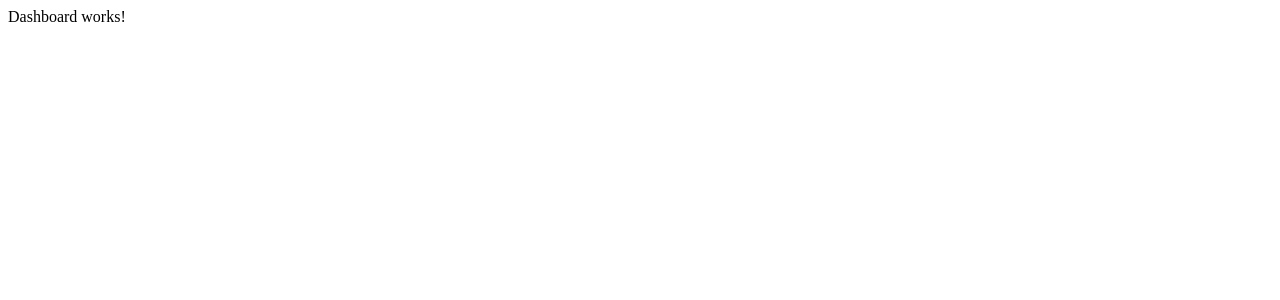
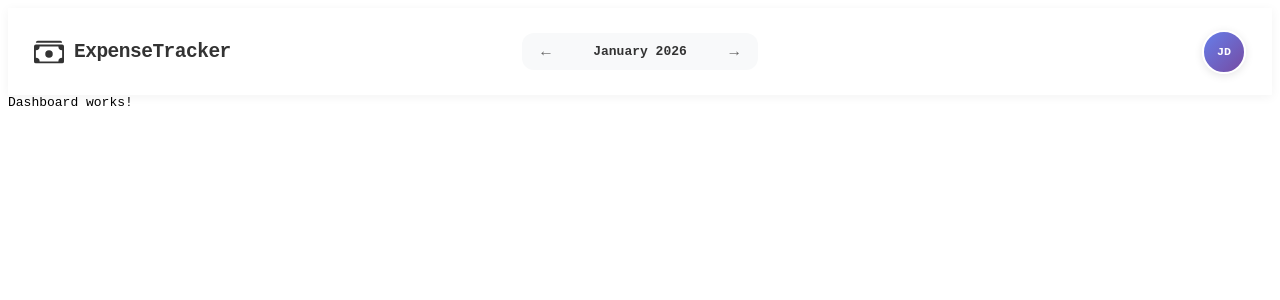
Before and after one commit to Sz1ky/expense-tracker, a Vue app: page / in a window 1280 px wide. Shown: the top 300 px of the page. Built offline with nearby package versions, Linux system fonts and the light colour scheme.

Commit message:
navbar created

```diff
--- a/src/App.vue
+++ b/src/App.vue
@@ -4,4 +4,8 @@
 
 <script setup></script>
 
-<style scoped></style>
+<style>
+  * {
+    font-family: monospace;
+  }
+</style>
--- a/src/components/layout/Dashboard.vue
+++ b/src/components/layout/Dashboard.vue
@@ -1,3 +1,8 @@
-<template>Dashboard works!</template>
-<script setup></script>
+<template>
+  <Navbar />
+  Dashboard works!
+</template>
+<script setup>
+  import Navbar from "./Navbar.vue";
+</script>
 <style scoped></style>
--- a/src/components/layout/Navbar.vue
+++ b/src/components/layout/Navbar.vue
@@ -1,3 +1,190 @@
-<template>Navbar works!</template>
-<script setup></script>
-<style scoped></style>
+<template>
+  <nav class="navbar">
+    <!-- Left: Logo -->
+    <div class="navbar-left">
+      <div class="logo">
+        <svg
+          xmlns="http://www.w3.org/2000/svg"
+          width="30"
+          height="30"
+          fill="currentColor"
+          class="bi bi-cash-stack"
+          viewBox="0 0 16 16"
+        >
+          <path
+            d="M1 3a1 1 0 0 1 1-1h12a1 1 0 0 1 1 1zm7 8a2 2 0 1 0 0-4 2 2 0 0 0 0 4"
+          />
+          <path
+            d="M0 5a1 1 0 0 1 1-1h14a1 1 0 0 1 1 1v8a1 1 0 0 1-1 1H1a1 1 0 0 1-1-1zm3 0a2 2 0 0 1-2 2v4a2 2 0 0 1 2 2h10a2 2 0 0 1 2-2V7a2 2 0 0 1-2-2z"
+          />
+        </svg>
+        <p>ExpenseTracker</p>
+      </div>
+    </div>
+
+    <!-- Center: Month Selector -->
+    <div class="navbar-center">
+      <div class="month-selector">
+        <button class="arrow-btn" @click="prevMonth">←</button>
+        <span class="current-month">{{ currentMonth }}</span>
+        <button class="arrow-btn" @click="nextMonth">→</button>
+      </div>
+    </div>
+
+    <!-- Right: User Avatar -->
+    <div class="navbar-right">
+      <div class="user-avatar" @click="openSettings">
+        <div class="avatar-initials">
+          {{ userInitials }}
+        </div>
+      </div>
+    </div>
+  </nav>
+</template>
+
+<script setup>
+  import { ref, computed } from "vue";
+
+  const currentDate = ref(new Date());
+
+  const currentMonth = computed(() => {
+    return currentDate.value.toLocaleDateString("en-US", {
+      month: "long",
+      year: "numeric",
+    });
+  });
+
+  function prevMonth() {
+    const newDate = new Date(currentDate.value);
+    newDate.setMonth(newDate.getMonth() - 1);
+    currentDate.value = newDate;
+    // Emit this later
+  }
+
+  function nextMonth() {
+    const newDate = new Date(currentDate.value);
+    newDate.setMonth(newDate.getMonth() + 1);
+    currentDate.value = newDate;
+  }
+
+  // Hardcoded. Later from auth
+  const userName = "John Doe";
+
+  const userInitials = computed(() => {
+    return userName
+      .split(" ")
+      .map((word) => word[0])
+      .join("")
+      .toUpperCase();
+  });
+</script>
+
+<style scoped>
+  .navbar {
+    display: flex;
+    align-items: center;
+    justify-content: space-between;
+    padding: 1rem 2rem;
+    background-color: white;
+    box-shadow: 0 2px 10px rgba(0, 0, 0, 0.05);
+    position: sticky;
+    top: 0;
+    z-index: 100;
+  }
+
+  .navbar-left,
+  .navbar-center,
+  .navbar-right {
+    flex: 1;
+    display: flex;
+    align-items: center;
+  }
+
+  .navbar-left {
+    justify-content: flex-start;
+  }
+
+  .navbar-center {
+    justify-content: center;
+  }
+
+  .navbar-right {
+    justify-content: flex-end;
+  }
+
+  .logo {
+    font-size: 1.5rem;
+    font-weight: 700;
+    color: #333;
+    letter-spacing: -0.5px;
+    display: flex;
+    align-items: center;
+  }
+
+  .logo p {
+    margin-left: 10px;
+  }
+
+  .month-selector {
+    display: flex;
+    align-items: center;
+    gap: 1rem;
+    background: #f8f9fa;
+    padding: 0.5rem 1rem;
+    border-radius: 12px;
+  }
+
+  .arrow-btn {
+    background: none;
+    border: none;
+    font-size: 1.2rem;
+    cursor: pointer;
+    color: #666;
+    padding: 0.25rem 0.5rem;
+    border-radius: 6px;
+    transition: background-color 0.2s;
+  }
+
+  .arrow-btn:hover {
+    background-color: #e9ecef;
+  }
+
+  .current-month {
+    font-weight: 600;
+    color: #333;
+    min-width: 140px;
+    text-align: center;
+  }
+
+  .user-avatar {
+    cursor: pointer;
+    transition: transform 0.2s;
+  }
+
+  .user-avatar:hover {
+    transform: scale(1.05);
+  }
+
+  .avatar-image {
+    width: 40px;
+    height: 40px;
+    border-radius: 50%;
+    object-fit: cover;
+    border: 2px solid #f0f0f0;
+  }
+
+  .avatar-initials {
+    width: 40px;
+    height: 40px;
+    border-radius: 50%;
+    background: linear-gradient(135deg, #667eea 0%, #764ba2 100%);
+    color: white;
+    display: flex;
+    align-items: center;
+    justify-content: center;
+    font-weight: 600;
+    font-size: 0.9rem;
+    border: 2px solid white;
+    box-shadow: 0 2px 8px rgba(0, 0, 0, 0.1);
+  }
+</style>
```
